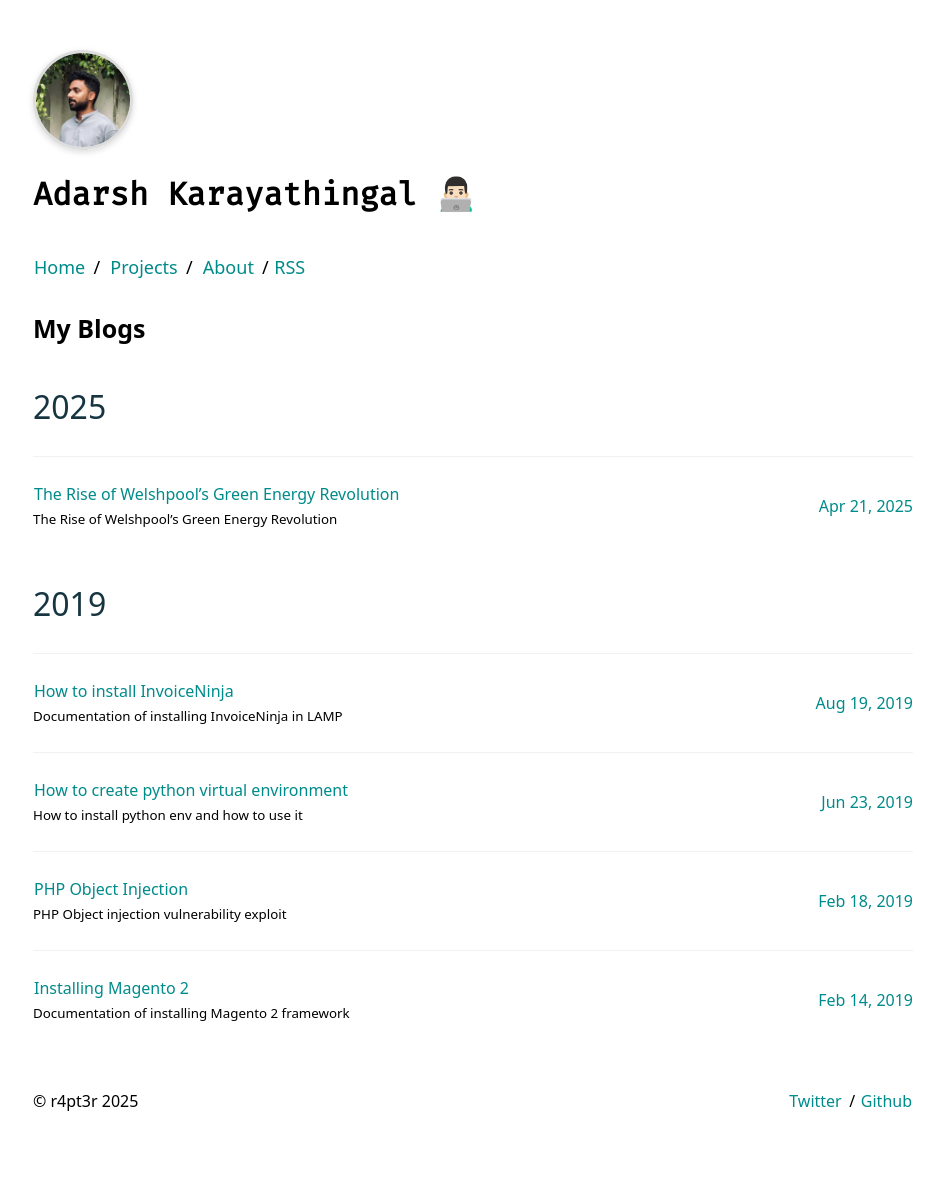
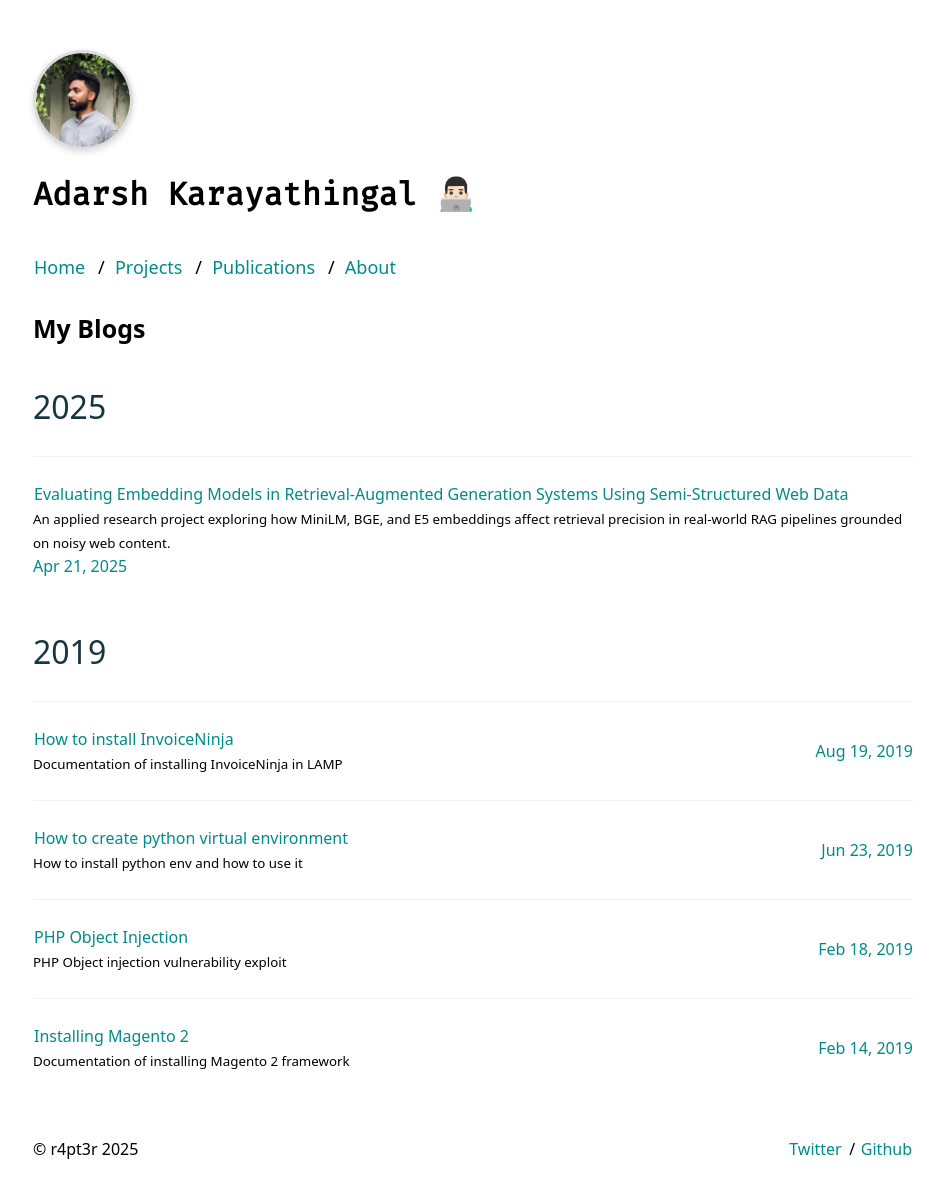
Before and after one commit to r4pt3r/r4pt3r.github.io, a Jekyll site: the page built from index.html, in a window 1280 px wide. Shown: the whole page, without its empty margins (167-1111 px from the left). Built offline with Jekyll 4.4.1, drawn with Linux system fonts in a browser that asks for light colours; before the commit the page ends 1153 px from its top, so only the background shows below that; part of the change alters nothing that is shown.

```diff
--- a/_includes/head.html
+++ b/_includes/head.html
@@ -14,4 +14,5 @@
   <link rel="icon" type="image/png" sizes="16x16" href="{{ 'assets/images/favicon/favicon-16x16.png' | relative_url }}">
   <link rel="apple-touch-icon" sizes="180x180" href="{{ 'assets/images/favicon/apple-touch-icon.png' | relative_url }}">
   <link href="https://fonts.googleapis.com/css2?family=Fira+Code&display=swap" rel="stylesheet">
+  <meta name="google-site-verification" content="_-xdvBIcnaoQ6tyKPb6PQGhnVqjOsEKntIGPgKtVOg8" />
 </head>
--- a/_includes/header.html
+++ b/_includes/header.html
@@ -5,9 +5,11 @@
   </div>
   <h1><code>{{ site.title}}</code></h1>
   <p>
-    <a href="{{ "/" | prepend: site.baseurl }}">Home</a><span
-          class="u-separate"></span> <a href="{{ "/projects/" | prepend:
-          site.baseurl }}">Projects</a><span class="u-separate"></span> <a href="{{ "/about/" | prepend: site.baseurl }}">About</a><span class="u-separate"></span><a href="{{ "/feed.xml" | prepend: site.baseurl }}">RSS</a>
+    <a href="{{ "/" | prepend: site.baseurl }}">Home</a>
+    <span class="u-separate"></span> <a href="{{ "/projects/" | prepend:site.baseurl }}">Projects</a>
+    <span class="u-separate"></span> <a href="{{ "/publications/" | prepend: site.baseurl }}">Publications</a>
+    <span class="u-separate"></span> <a href="{{ "/about/" | prepend: site.baseurl }}">About</a>
+    <!-- <span class="u-separate"></span><a href="{{ "/feed.xml" | prepend: site.baseurl }}">RSS</a> -->
   </p>
   {% if page.title == 'Home' %}
   <h1>{{ site.description }}</h1>
--- a/_pages/projects.md
+++ b/_pages/projects.md
@@ -1,23 +1,9 @@
 ---
 layout: content
-title: Projects (90% Done, 100% Forgotten)
+title: Projects (70% Done, 100% Forgotten)
 permalink: /projects/
 ---
 
- **Product Label Designer (I Had Such High Hopes)**
-
-A hope project with my buddies, planned to start very soon (hopefully). Check the [github repo]() for more info.
-
- **Amazon Seller API**
+**Amazon Seller API**
 
 Tried to automate few things that Amazon Sellers found difficult to do in their daily life. Check the [github repo](https://github.com/r4pt3r/Amazon-API) for more info.
-
-# **Publications**
-
-**Detection and Real- Time Monitoring of Sulfur Dioxide Concentration from Automobile Exhaust Using IoT - [IEEE](https://ieeexplore.ieee.org/document/9489190)**
-
-This research focuses on leveraging IoT technology to monitor sulfur dioxide (SO2) and carbon monoxide (CO) emissions from vehicles. By integrating sensors with a microcontroller and connecting them to the ThingSpeak cloud, real-time data on SO2 and CO concentrations is captured and displayed through an Android application. An alert system, developed using IFTTT, notifies users when SO2 emissions exceed safety limits, contributing to reduced air pollution from automobiles.
-
- **CoV2eX: A COVID-19 Website with Region-wise Sentiment Classification using the Top Trending Social Media Keywords - [IEEE](https://ieeexplore.ieee.org/document/9419415)**
-
-This study examines the psychological impact of COVID-19 by analyzing region-wise sentiment through tweets related to the pandemic. By using these tweets for model training, we generated insights into the average emotions conveyed across different regions. The findings, along with COVID-19 guidelines and data, were presented on a website, offering governments valuable information to address mental health challenges during the pandemic.
--- /dev/null
+++ b/_pages/publications.md
@@ -0,0 +1,13 @@
+---
+layout: content
+title: Publications
+permalink: /publications/
+---
+
+**Detection and Real- Time Monitoring of Sulfur Dioxide Concentration from Automobile Exhaust Using IoT - [IEEE](https://ieeexplore.ieee.org/document/9489190)**
+
+This research focuses on leveraging IoT technology to monitor sulfur dioxide (SO2) and carbon monoxide (CO) emissions from vehicles. By integrating sensors with a microcontroller and connecting them to the ThingSpeak cloud, real-time data on SO2 and CO concentrations is captured and displayed through an Android application. An alert system, developed using IFTTT, notifies users when SO2 emissions exceed safety limits, contributing to reduced air pollution from automobiles.
+
+ **CoV2eX: A COVID-19 Website with Region-wise Sentiment Classification using the Top Trending Social Media Keywords - [IEEE](https://ieeexplore.ieee.org/document/9419415)**
+
+This study examines the psychological impact of COVID-19 by analyzing region-wise sentiment through tweets related to the pandemic. By using these tweets for model training, we generated insights into the average emotions conveyed across different regions. The findings, along with COVID-19 guidelines and data, were presented on a website, offering governments valuable information to address mental health challenges during the pandemic.
--- /dev/null
+++ b/_posts/2025-04-21-Evaluating-Embedding-Models-in-Retrieval-Augmented-Generation-Systems-Using-Semi-Structured-Web-Data.md
@@ -0,0 +1,254 @@
+---
+layout: post
+title: "Evaluating Embedding Models in Retrieval-Augmented Generation Systems Using Semi-Structured Web Data"
+description: "An applied research project exploring how MiniLM, BGE, and E5 embeddings affect retrieval precision in real-world RAG pipelines grounded on noisy web content."
+date: 2025-04-21
+tags: [RAG, embeddings, NLP, LLMs, applied-research, vector-databases, semantic-search]
+keywords: retrieval augmented generation, rag systems, embedding models, semantic retrieval, rag evaluation, embedding model comparison, MiniLM, BGE, E5 embeddings, vector databases, chromadb, rag metrics, faithfulness evaluation, answer relevancy, ragas, semi structured web data, local rag pipeline, open source rag framework
+comments: true
+---
+
+## Introduction
+
+Retrieval-Augmented Generation (RAG) has become a foundational architecture for building reliable, factual, and domain-aware AI systems. By combining semantic retrieval with large language models (LLMs), RAG systems mitigate hallucinations and overcome the static knowledge limitations of standalone generative models.
+
+However, while much attention is given to LLM selection, **embedding models used during retrieval are often treated as interchangeable components**. In practice, this assumption breaks down, especially when RAG systems operate on **semi-structured, noisy web data rather than clean benchmark datasets**.
+
+This project investigates a central question:
+
+> **How do different embedding models affect retrieval precision in RAG systems grounded on semi-structured web data?**
+
+To answer this, I designed and implemented a **fully local, modular RAG evaluation framework**, and conducted a controlled comparative study of three widely used open-source embedding models: **MiniLM, BGE, and E5**.
+
+---
+
+## Why Semi-Structured Web Data Matters
+
+Most embedding benchmarks rely on datasets such as SQuAD or Natural Questions. These datasets are:
+- Clean
+- Well-structured
+- Carefully curated
+
+In contrast, real-world RAG systems frequently ingest:
+- Blog posts
+- Documentation pages
+- HTML-rich content
+- Inconsistent formatting
+- Fragmented semantics
+
+Embedding models that perform well on benchmarks may degrade significantly when exposed to this type of data. This gap between **benchmark performance and production reality** was the primary motivation for this research.
+
+---
+
+## Research Objectives
+
+The project was guided by the following objectives:
+
+1. Design a **modular RAG evaluation pipeline** supporting interchangeable embedding models.
+2. Evaluate **MiniLM, BGE, and E5** under identical retrieval and generation conditions.
+3. Ingest and process **semi-structured web content** representative of real-world noise.
+4. Apply a **multi-metric evaluation framework**, including:
+   - Faithfulness
+   - Answer relevancy
+   - Context precision
+   - ROUGE
+   - BERTScore
+   - Semantic similarity
+   - RAGAS
+5. Validate findings using **statistical significance testing** and **effect size analysis**.
+6. Produce **practical recommendations** for embedding model selection in applied RAG systems.
+
+---
+
+## System Architecture Overview
+
+The evaluation framework was implemented as a **local-first, open-source RAG pipeline**, designed for transparency and reproducibility.
+
+### Core Components
+
+- **Data Ingestion**
+  - Custom Python crawler
+  - Robots.txt compliant
+  - HTML cleaning with BeautifulSoup
+  - Semantic chunking
+
+- **Embedding Layer**
+  - MiniLM (lightweight, fast)
+  - BGE (balanced performance)
+  - E5 (QA-optimised, high semantic depth)
+
+- **Vector Storage**
+  - ChromaDB
+  - Independent collections per embedding model
+
+- **Retrieval**
+  - Cosine similarity
+  - Top-k semantic search
+
+- **Generation**
+  - Local TinyLLaMA via Ollama
+  - Strict grounding prompts
+
+- **Evaluation**
+  - Automated metric computation
+  - Composite scoring
+  - Statistical testing
+
+- **Interface**
+  - Streamlit dashboard
+  - Side-by-side model comparison
+  - Interactive visual analytics
+
+This modular design allows embedding models to be swapped without affecting downstream components, ensuring fair comparison.
+
+---
+
+## Embedding Models Evaluated
+
+### MiniLM
+- Optimised for speed and efficiency
+- Low memory footprint
+- Performs well in lightweight similarity tasks
+
+### BGE
+- Balanced trade-off between accuracy and latency
+- Designed for both query and document embeddings
+- Strong general-purpose performance
+
+### E5
+- Contrastive learning with QA-focused objectives
+- Higher computational cost
+- Optimised for semantic alignment in question-answering scenarios
+
+---
+
+## Evaluation Metrics
+
+RAG performance cannot be captured by a single metric. This project used a **multi-dimensional evaluation strategy**:
+
+### RAG-Specific Metrics
+- **Faithfulness**: Are generated claims supported by retrieved context?
+- **Answer Relevancy**: Does the answer address the query intent?
+- **Context Precision**: Are retrieved documents topically relevant?
+
+### Text Similarity Metrics
+- ROUGE-1 / ROUGE-2 / ROUGE-L
+- BERTScore
+- Jaccard similarity
+- Semantic similarity using SBERT
+
+### Composite Metrics
+- **RAGAS**, combining grounding, relevance, and fluency
+
+All metrics were computed locally and aggregated into a **composite score** for interpretable ranking.
+
+---
+
+## Experimental Design
+
+Two evaluation modes were used:
+
+1. **Single-Query Analysis**
+   - Deep inspection of retrieved context
+   - Per-metric breakdown
+   - Qualitative comparison of model behaviour
+
+2. **Batch Evaluation**
+   - 10 diverse, manually curated queries
+   - Aggregate performance comparison
+   - Statistical validation
+
+To ensure rigor:
+- **Paired t-tests** assessed statistical significance
+- **Wilcoxon signed-rank tests** handled non-normal distributions
+- **Cohen’s d and Glass’s delta** quantified effect sizes
+
+---
+
+## Key Findings
+
+### Overall Performance Ranking
+
+1. **E5** – Highest semantic alignment and faithfulness
+2. **BGE** – Strong balance between accuracy and speed
+3. **MiniLM** – Fastest, but least robust on noisy data
+
+### Observed Behaviour
+
+- **MiniLM**
+  - Excellent latency
+  - Struggles with abstraction and multi-hop reasoning
+  - Sensitive to noise in semi-structured content
+
+- **BGE**
+  - Consistent and stable across queries
+  - Good compromise for production systems
+  - Lower latency than E5 with modest accuracy trade-off
+
+- **E5**
+  - Superior contextual grounding
+  - Best faithfulness and relevancy scores
+  - Slower inference, but statistically significant performance gains
+
+Statistical tests confirmed that E5’s improvements over MiniLM and BGE were **both statistically and practically significant**.
+
+---
+
+## Why Benchmarks Are Not Enough
+
+A critical insight from this research is that **embedding performance is highly context-dependent**.
+
+MiniLM performs competitively on clean datasets, but degrades on semi-structured web data. E5’s QA-centric training allows it to generalise better under noisy conditions. This reinforces the idea that **embedding models must be evaluated within full RAG pipelines**, not in isolation.
+
+---
+
+## Practical Recommendations
+
+Based on the results:
+
+- **Use E5** when:
+  - Accuracy and faithfulness are critical
+  - Domains include legal, medical, or academic QA
+  - Latency is a secondary concern
+
+- **Use BGE** when:
+  - Balanced performance is required
+  - Systems operate under moderate latency constraints
+  - General-purpose retrieval is sufficient
+
+- **Use MiniLM** when:
+  - Speed and resource efficiency dominate
+  - Use cases are simple or low-risk
+  - Hardware constraints are severe
+
+---
+
+## Limitations and Future Work
+
+### Limitations
+- Only three embedding models evaluated
+- Batch size limited to 10 queries
+- English-only content
+- Local TinyLLaMA limits generation quality
+- No reranking or hybrid retrieval strategies
+
+### Future Directions
+- Evaluate additional embeddings (GTE, MPNet, Ada)
+- Increase query volume for stronger statistical power
+- Integrate cross-encoder rerankers
+- Extend to multilingual and domain-specific corpora
+- Add human evaluation for qualitative validation
+
+---
+
+## Closing Thoughts
+
+This project demonstrates that **embedding model selection is a first-order design decision in RAG systems**, not a minor configuration detail. When operating on realistic, semi-structured web data, embedding choice significantly impacts retrieval quality, answer faithfulness, and system reliability.
+
+By building a **modular, reproducible evaluation framework** and grounding experiments in real-world data conditions, this research bridges the gap between academic benchmarking and applied AI deployment.
+
+The framework is intentionally extensible and can serve as a foundation for future RAG experimentation, production evaluation, and research-driven system design.
+
+---
+
+*This blog post is based on my MSc Applied Research Project submitted to Dublin Business School, August 2025.*
--- a/_posts/2025-04-21-The-Rise-of-Welshpool’s-Green-Energy-Revolution.md
+++ /dev/null
@@ -1,49 +0,0 @@
----
-layout: post
-title: "The Rise of Welshpool’s Green Energy Revolution"
-description: "The Rise of Welshpool’s Green Energy Revolution"
-date: 2025-04-21
-tags:
-keywords: new setup
-comments: true
----
-
-# The Rise of Welshpool’s Green Energy Revolution
-
-Over the past decade, **Welshpool**, a small market town in Powys, Wales, has been quietly positioning itself as a leader in **green energy innovation**. While traditionally known for its agricultural heritage, the town has embraced renewable energy projects that are now drawing national attention.
-
-## A Shift from Farming to Future-Focused Energy
-
-In 2015, the **Welshpool Community Energy Initiative** was launched with the goal of reducing local carbon emissions by **40% within 10 years**. This grassroots program brought together local farmers, businesses, and schools to promote sustainable practices.
-
-One of the most successful projects has been the installation of **community-owned solar farms** on underused agricultural land. These solar installations now generate enough electricity to power over **1,200 homes annually**, with surplus energy sold back to the grid.
-
-## Hydropower and the River Severn
-
-The River Severn, which runs through Welshpool, has also become a key resource. In 2019, a **micro-hydropower station** was completed, generating clean electricity for the town’s public buildings. According to official council reports, the hydropower plant offsets approximately **350 tonnes of CO₂ emissions per year**.
-
-## Partnerships with Local Schools
-
-Education has been central to Welshpool’s green transition. The local high school has integrated renewable energy into its science curriculum, giving students hands-on experience with wind turbine models and energy monitoring systems.
-
-A notable achievement came in 2023 when a team of students won a national sustainability award for designing a **rainwater harvesting system** that reduces water waste in school facilities by **60%**.
-
-## Economic and Social Benefits
-
-These renewable energy projects have brought more than environmental improvements. The local economy has seen a boost, with **15 new jobs created** in green technology installation and maintenance. Energy bills for participating households have also dropped by an average of **£250 per year**.
-
-Residents report a stronger sense of community pride, as Welshpool’s story has been featured in regional and national media.
-
----
-
-**Key Facts for Evaluation**
-- Town: Welshpool, Powys, Wales
-- Community Energy Initiative launch year: 2015
-- Carbon emissions target: 40% reduction in 10 years
-- Homes powered by solar farms: 1,200+ annually
-- Hydropower plant completion year: 2019
-- Hydropower CO₂ offset: ~350 tonnes/year
-- Student award year: 2023
-- Water waste reduction by rainwater system: 60%
-- Jobs created: 15
-- Average household energy bill reduction: £250/year
```
Also changed, not shown: 9 other files.
